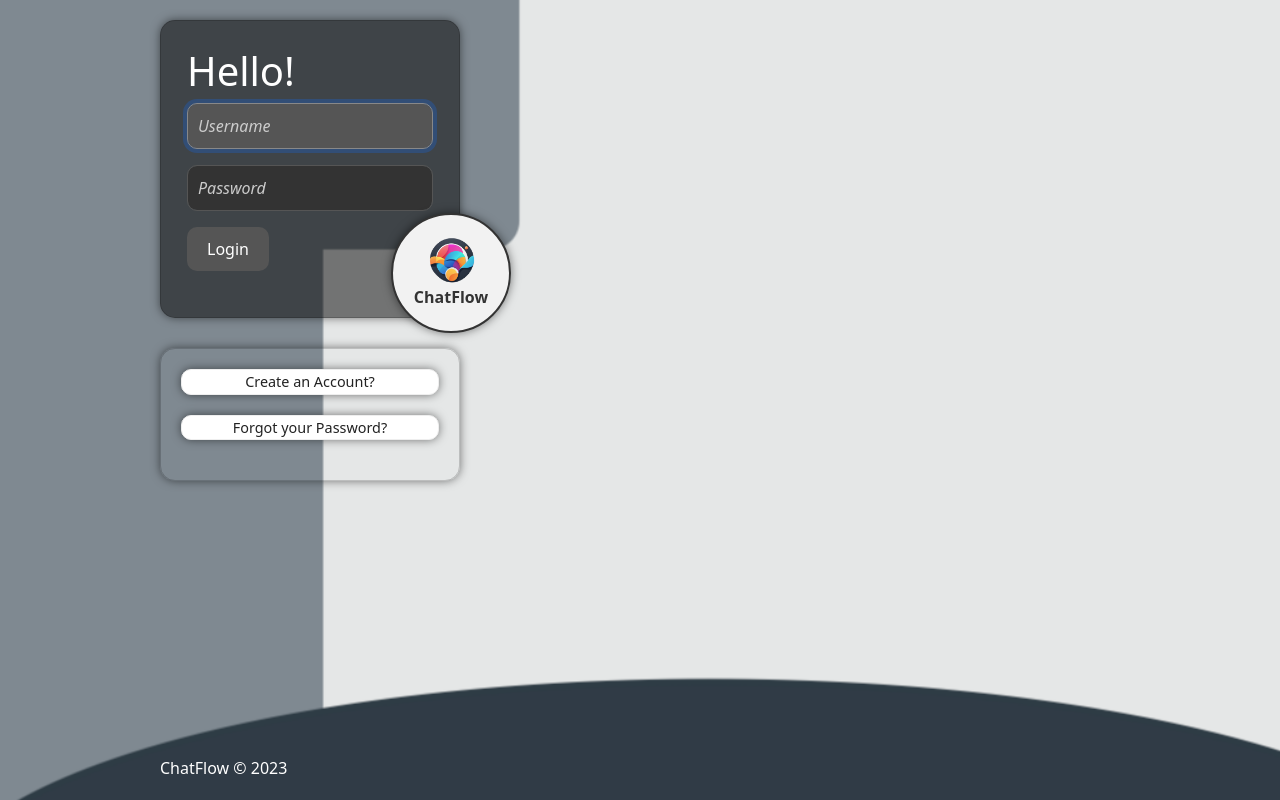
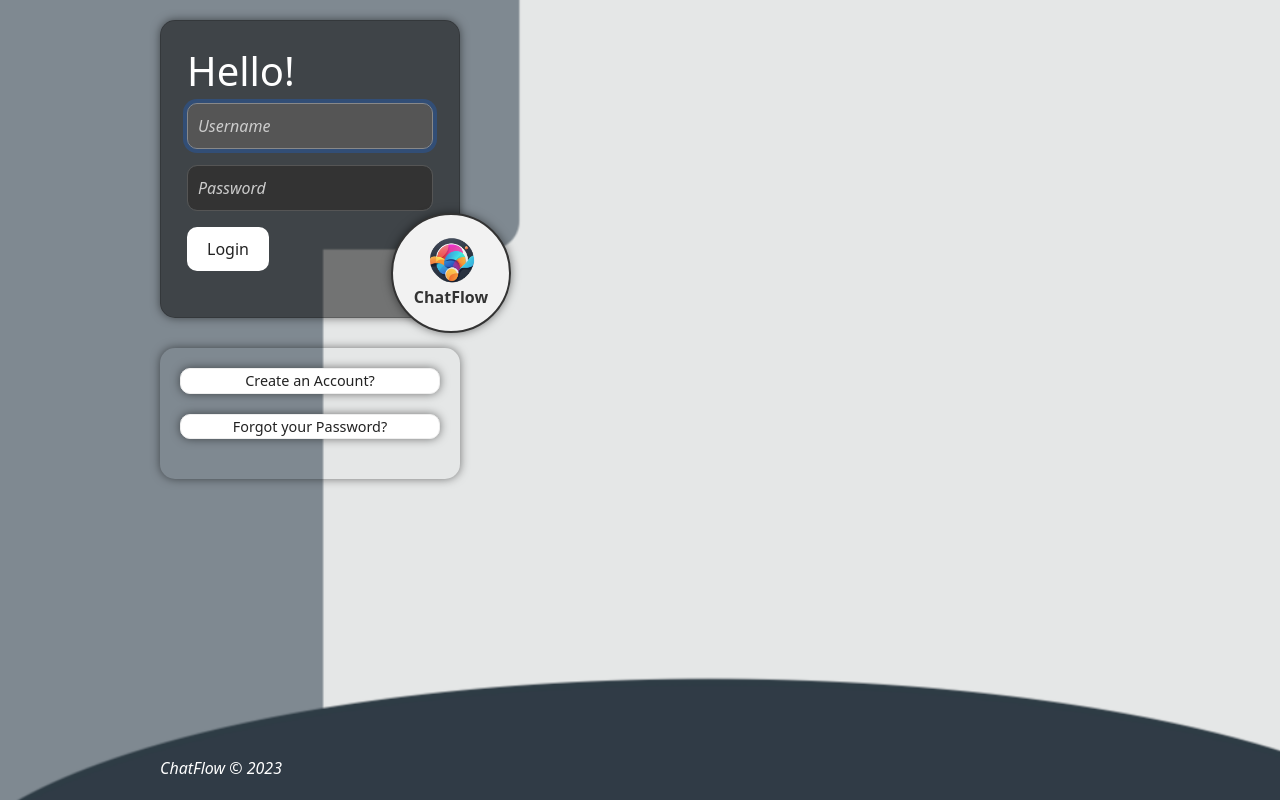
Before and after one commit to rpurinton/chatflow, a PHP site: page /login/index.php in a window 1280 px wide. Run offline with PHP 8.4, Linux system fonts and the light colour scheme.

Commit message:
Update dark-theme.css

```diff
--- a/assets/css/dark-theme.css
+++ b/assets/css/dark-theme.css
@@ -63,8 +63,9 @@ input[type="password"]::placeholder {
 
 
 button[type="submit"] {
-    background-color: #555;
-    color: #fff;
+    background-color: #fff;
+    color: #222;
+    font-weight: lighter;
     border: none;
     border-radius: 10px;
     padding: 10px 20px;
@@ -94,6 +95,7 @@ a:hover {
     background-color: transparent;
     margin-top: 30px;
     padding: 20px;
+    border: none;
 }
 
 .card-login-2 button {
@@ -155,3 +157,8 @@ a:hover {
     font-weight: 900;
     text-align: center;
 }
+
+.footer {
+    font-style: italic;
+    font-weight: lighter;
+}
```
